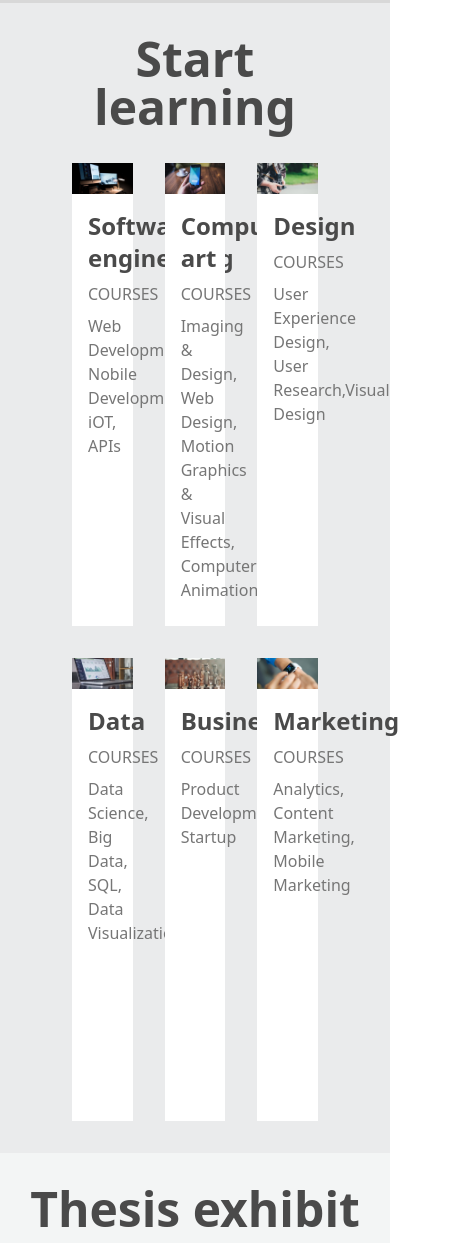
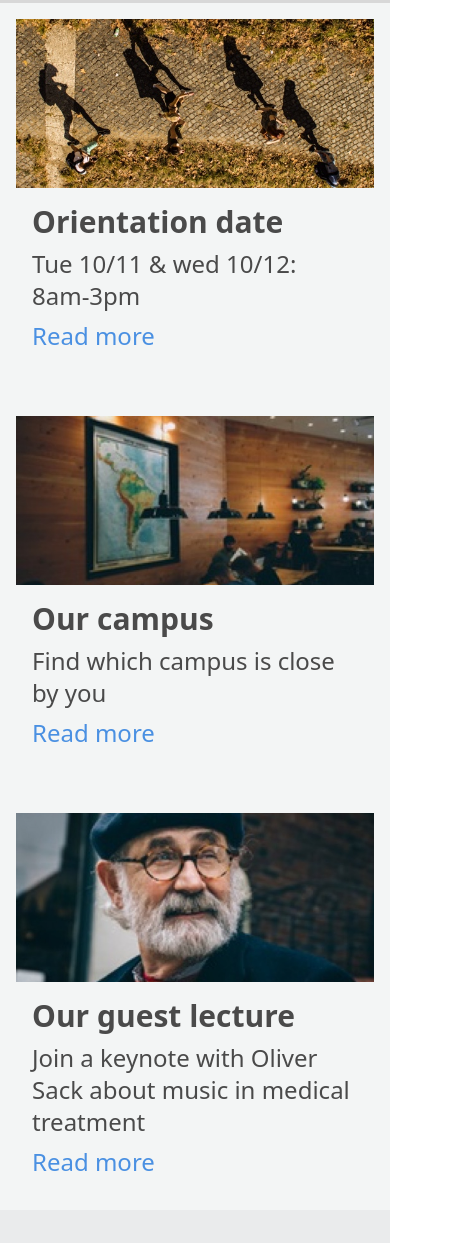
Before and after one commit to Rawisut06/28-rawisut-colmar, a website: page public/index.html in a window 390 px wide. Shown: the part 757-2000 px from the top of the page, 458 px wide, since content can reach past the window. Drawn offline with Linux system fonts and the light colour scheme.

Commit message:
finished mobile site

```diff
--- a/public/index.html
+++ b/public/index.html
@@ -49,126 +49,103 @@
                     <p class="text-2xl">"Curabitur vitae libero in ipsum porttitor consequat. Aliquam et commodo lectus, nec consequat neque. Sed non accumsan urna. Phasellus sed consequat ex. Etiam eget magna laoreet, efficitur dolor consequat, tristique ligula."</p>
                     <p class="pt-[32px] text-2xl">Emanuel, Sr Strategist at Hiring.com</p>
                 </div>
-                <div class="w-[40%] py-[16px] flex flex-col max-md:w-full max-md:hidden">
-                    <div class="flex hover:bg-[#D8D8D8]">
-                        <img class="w-[35%] h-auto p-[16px]" src="./images/capstone_colmar_assets/images/information-orientation.jpg" alt="information-orientation">
-                        <div class="w-[65%] pr-[24px] flex flex-col justify-center gap-[8px]">
+                <div class="w-[40%] py-[16px] flex flex-col items-center max-md:w-full max-md:p-[16px] max-md:gap-[48px]">
+                    <div class="flex hover:bg-[#D8D8D8] max-md:block">
+                        <img class="w-[35%] h-auto p-[16px] max-md:hidden" src="./images/capstone_colmar_assets/images/information-orientation.jpg" alt="information-orientation">
+                        <img class="md:hidden" src="./images/capstone_colmar_assets/images/information-orientation-mobile.jpg" alt="information-orientation-mobile">
+                        <div class="w-[65%] pr-[24px] flex flex-col justify-center gap-[8px] max-md:p-[16px] max-md:w-full">
                             <h3 class="text-3xl font-bold">Orientation date</h3>
                             <p class="text-2xl">Tue 10/11 & wed 10/12: 8am-3pm</p>
                             <a class="text-2xl text-[#4A90E2]" href="#">Read more</a>
                         </div>
                     </div>
-                    <div class="flex hover:bg-[#D8D8D8]">
-                        <img class="w-[35%] h-auto p-[16px]" src="./images/capstone_colmar_assets/images/information-campus.jpg" alt="information-campus">
-                        <div class="w-[65%] pr-[24px] flex flex-col justify-center gap-[8px]">
+                    <div class="flex hover:bg-[#D8D8D8] max-md:block">
+                        <img class="w-[35%] h-auto p-[16px] max-md:hidden" src="./images/capstone_colmar_assets/images/information-campus.jpg" alt="information-campus">
+                        <img class="md:hidden" src="./images/capstone_colmar_assets/images/information-campus-mobile.jpg" alt="information-campus-mobile">
+                        <div class="w-[65%] pr-[24px] flex flex-col justify-center gap-[8px] max-md:p-[16px] max-md:w-full">
                             <h3 class="text-3xl font-bold">Our campus</h3>
                             <p class="text-2xl">Find which campus is close by you</p>
                             <a class="text-2xl text-[#4A90E2]" href="#">Read more</a>
                         </div>
                     </div>
-                    <div class="flex hover:bg-[#D8D8D8]">
-                        <img class="w-[35%] h-auto p-[16px]" src="./images/capstone_colmar_assets/images/information-guest-lecture.jpg" alt="information-guest-lecture">
-                        <div class="w-[65%] pr-[24px] flex flex-col justify-center gap-[8px]">
+                    <div class="flex hover:bg-[#D8D8D8] max-md:block">
+                        <img class="w-[35%] h-auto p-[16px] max-md:hidden" src="./images/capstone_colmar_assets/images/information-guest-lecture.jpg" alt="information-guest-lecture">
+                        <img class="md:hidden" src="./images/capstone_colmar_assets/images/information-guest-lecture-mobile.jpg" alt="information-guest-lecture-mobile">
+                        <div class="w-[65%] pr-[24px] flex flex-col justify-center gap-[8px] max-md:p-[16px] max-md:w-full">
                             <h3 class="text-3xl font-bold">Our guest lecture</h3>
                             <p class="text-2xl">Join a keynote with Oliver Sack about music in medical treatment</p>
                             <a class="text-2xl text-[#4A90E2]" href="#">Read more</a>
                         </div>
                     </div>
                 </div>
-                <!-- <div class="w-full flex flex-col pt-[16px] px-[16px] pb-[32px] md:hidden">
-                    <div>
-                        <img class="w-full pb-[32px]" src="./images/capstone_colmar_assets/images/information-orientation-mobile.jpg" alt="information-orientation-mobile">
-                        <div class="flex flex-col justify-center gap-[8px]"></div>
-                            <h3 class="text-3xl font-bold">Orientation date</h3>
-                            <p class="text-2xl">Tue 10/11 & wed 10/12: 8am-3pm</p>
-                            <a class="text-2xl" href="#">Read more</a>
-                        </div>
-                    </div>
-                    <div>
-                        <img class="w-full pb-[32px]" src="./images/capstone_colmar_assets/images/information-campus-mobile.jpg" alt="information-campus-mobile">
-                        <div class="flex flex-col justify-center gap-[8px]">
-                            <h3 class="text-3xl font-bold">Our campus</h3>
-                            <p class="text-2xl">Find which campus is close by you</p>
-                            <a class="text-2xl" href="#">Read more</a>
-                        </div>
-                    </div>
-                    <div>
-                        <img class="w-full pb-[32px]" src="./images/capstone_colmar_assets/images/information-guest-lecture-mobile.jpg" alt="information-guest-lecture-mobile">
-                        <div class="flex flex-col justify-center gap-[8px]">
-                            <h3 class="text-3xl font-bold">Our guest lecture</h3>
-                            <p class="text-2xl">Join a keynote with Oliver Sack about music in medical treatment</p>
-                            <a class="text-2xl" href="#">Read more</a>
-                        </div>
-                    </div>
-                </div> -->
             </div>
         </section>
 
         <section class="flex flex-col px-[72px] pb-[32px] bg-[#EAEBEC] text-[#767676]">
             <h1 class="py-[32px] text-center text-5xl font-bold text-[#4A4A4A]">Start learning</h1>
-            <div class="grid grid-cols-3 grid-rows-2 gap-[32px]">
-                <div class="bg-white">
-                    <img src="./images/capstone_colmar_assets/images/course-software.jpg" alt="course-software">
+            <div class="grid grid-cols-3 grid-rows-2 gap-[32px] max-md:flex max-md:flex-col max-md:gap-[8px]">
+                <div class="bg-white hover:bg-[#D8D8D8] max-md:bg-[#D8D8D8]">
+                    <img class="max-md:hidden" src="./images/capstone_colmar_assets/images/course-software.jpg" alt="course-software">
                     <div class="pt-[16px] pb-[24px] px-[16px]">
                         <h3 class="text-2xl font-bold text-[#4A4A4A]">Software engineering</h3>
-                        <p class="py-[8px]">COURSES</p>
-                        <p>Web Development, Nobile Development, iOT, APIs</p>
+                        <p class="py-[8px] max-md:hidden">COURSES</p>
+                        <p class="max-md:hidden">Web Development, Nobile Development, iOT, APIs</p>
                     </div>
                 </div>
-                <div class="bg-white">
-                    <img src="./images/capstone_colmar_assets/images/course-computer-art.jpg" alt="course-computer-art">
+                <div class="bg-white hover:bg-[#D8D8D8] max-md:bg-[#D8D8D8]">
+                    <img class="max-md:hidden" src="./images/capstone_colmar_assets/images/course-computer-art.jpg" alt="course-computer-art">
                     <div class="pt-[16px] pb-[24px] px-[16px]">
                         <h3 class="text-2xl font-bold text-[#4A4A4A]">Computer art</h3>
-                        <p class="py-[8px]">COURSES</p>
-                        <p>Imaging & Design, Web Design, Motion Graphics & Visual Effects, Computer Animation</p>
+                        <p class="py-[8px] max-md:hidden">COURSES</p>
+                        <p class="max-md:hidden">Imaging & Design, Web Design, Motion Graphics & Visual Effects, Computer Animation</p>
                     </div>
                 </div>
-                <div class="bg-white">
-                    <img src="./images/capstone_colmar_assets/images/course-design.jpg" alt="course-design">
+                <div class="bg-white hover:bg-[#D8D8D8] max-md:bg-[#D8D8D8]">
+                    <img class="max-md:hidden" src="./images/capstone_colmar_assets/images/course-design.jpg" alt="course-design">
                     <div class="pt-[16px] pb-[24px] px-[16px]">
                         <h3 class="text-2xl font-bold text-[#4A4A4A]">Design</h3>
-                        <p class="py-[8px]">COURSES</p>
-                        <p>User Experience Design, User Research,Visual Design</p>
+                        <p class="py-[8px] max-md:hidden">COURSES</p>
+                        <p class="max-md:hidden">User Experience Design, User Research,Visual Design</p>
                     </div>
                 </div>
-                <div class="bg-white">
-                    <img src="./images/capstone_colmar_assets/images/course-data.jpg" alt="course-data">
+                <div class="bg-white hover:bg-[#D8D8D8] max-md:bg-[#D8D8D8]">
+                    <img class="max-md:hidden" src="./images/capstone_colmar_assets/images/course-data.jpg" alt="course-data">
                     <div class="pt-[16px] pb-[24px] px-[16px]" class="content">
                         <h3 class="text-2xl font-bold text-[#4A4A4A]">Data</h3>
-                        <p class="py-[8px]">COURSES</p>
-                        <p>Data Science, Big Data, SQL, Data Visualization</p>
+                        <p class="py-[8px] max-md:hidden">COURSES</p>
+                        <p class="max-md:hidden">Data Science, Big Data, SQL, Data Visualization</p>
                     </div>
                 </div>
-                <div class="bg-white">
-                    <img src="./images/capstone_colmar_assets/images/course-business.jpg" alt="course-business">
+                <div class="bg-white hover:bg-[#D8D8D8] max-md:bg-[#D8D8D8]">
+                    <img class="max-md:hidden" src="./images/capstone_colmar_assets/images/course-business.jpg" alt="course-business">
                     <div class="pt-[16px] pb-[24px] px-[16px]">
                         <h3 class="text-2xl font-bold text-[#4A4A4A]">Business</h3>
-                        <p class="py-[8px]">COURSES</p>
-                        <p>Product Development, Startup</p>
+                        <p class="py-[8px] max-md:hidden">COURSES</p>
+                        <p class="max-md:hidden">Product Development, Startup</p>
                     </div>
                 </div>
-                <div class="bg-white">
-                    <img src="./images/capstone_colmar_assets/images/course-marketing.jpg" alt="course-marketing">
+                <div class="bg-white hover:bg-[#D8D8D8] max-md:bg-[#D8D8D8]">
+                    <img class="max-md:hidden" src="./images/capstone_colmar_assets/images/course-marketing.jpg" alt="course-marketing">
                     <div class="pt-[16px] pb-[24px] px-[16px]">
                         <h3 class="text-2xl font-bold text-[#4A4A4A]">Marketing</h3>
-                        <p class="py-[8px]">COURSES</p>
-                        <p>Analytics, Content Marketing, Mobile Marketing</p>
+                        <p class="py-[8px] max-md:hidden">COURSES</p>
+                        <p class="max-md:hidden">Analytics, Content Marketing, Mobile Marketing</p>
                     </div>
                 </div>
             </div>
         </section>
 
         <section class="text-[#767676] bg-[#F3F5F5]">
-            <h2 class="py-[32px] text-center text-5xl font-bold text-[#4A4A4A]">Thesis exhibit</h2>
+            <h2 class="py-[32px] text-center text-5xl font-bold text-[#4A4A4A] max-md:pb-[16px]">Thesis exhibit</h2>
             <div class="flex">
-                <div class="w-[60%] px-[24px]">
+                <div class="w-[60%] px-[24px] max-md:p-0 max-md:w-full">
                     <iframe class="w-full pb-[24px] aspect-video" src="./images/capstone_colmar_assets/videos/thesis.mp4" frameborder="0"></iframe>
-                    <div>
+                    <div class="max-md:hidden">
                         <h3 class="text-3xl font-bold pb-[8px] text-[#4A4A4A]">Reimagine urban</h3>
                         <p class="text-2xl pb-[32px] pr-[24px]">"Curabitur vitae libero in ipsum porttitor consequat. Aliquam et commodo lectus, nec consequat neque. Sed non accumsan urna. Phasellus sed consequat ex. Etiam eget magna laoreet, efficitur dolor consequat, tristique ligula."</p>
                     </div>
                 </div>
-                <div class="w-[40%]">
+                <div class="w-[40%] max-md:hidden">
                     <div class="p-[16px] flex hover:bg-[#D8D8D8]">
                         <img class="w-[35%] h-auto" src="./images/capstone_colmar_assets/images/thesis-fisma.jpg" alt="thesis-fisma">
                         <div class="w-[65%] px-[16px] flex flex-col justify-center">
@@ -189,11 +166,11 @@
 
         <hr class="text-[#767676]">
 
-        <footer class="pt-[16px] px-[24px] pb-[32px] flex justify-between text-xl text-[#767676] bg-[#F3F5F5]">
+        <footer class="pt-[16px] px-[24px] pb-[32px] flex justify-between text-xl text-[#767676] bg-[#F3F5F5] max-md:pb-[16px]">
             <div>
                 <p>© 2016 Colmar Academy.All right reserved</p>
             </div>
-            <div class="flex gap-4">
+            <div class="flex gap-4 max-md:hidden">
                 <p>Terms</p>
                 <p>Privacy</p>
             </div>
```
Also changed, not shown: public/output.css.
